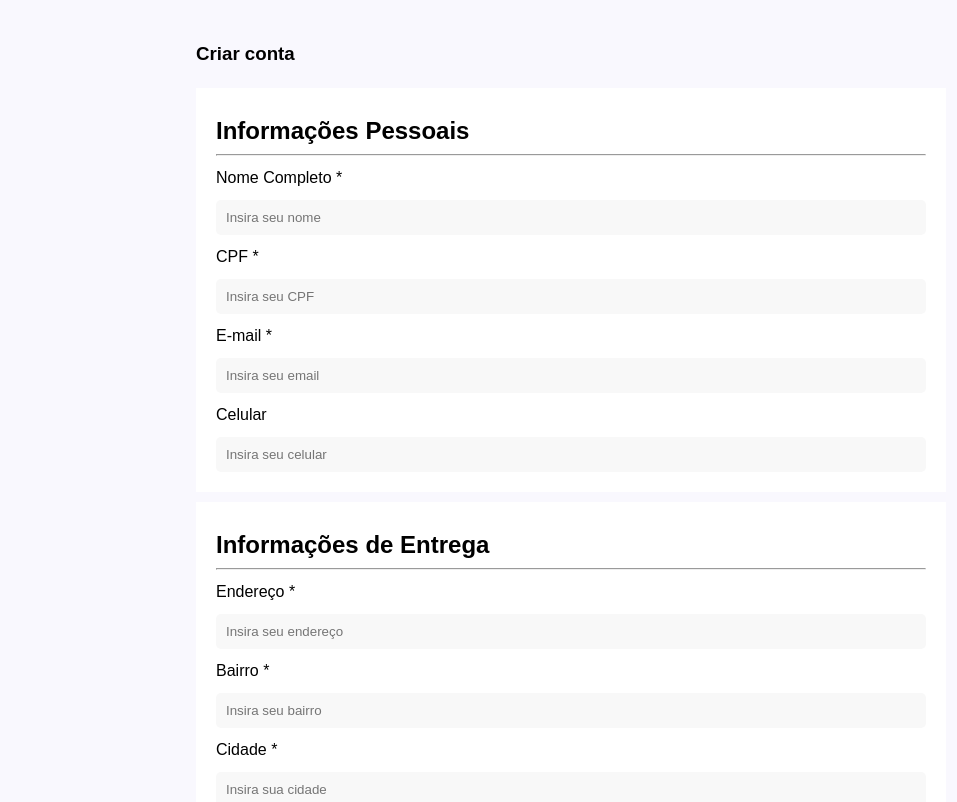
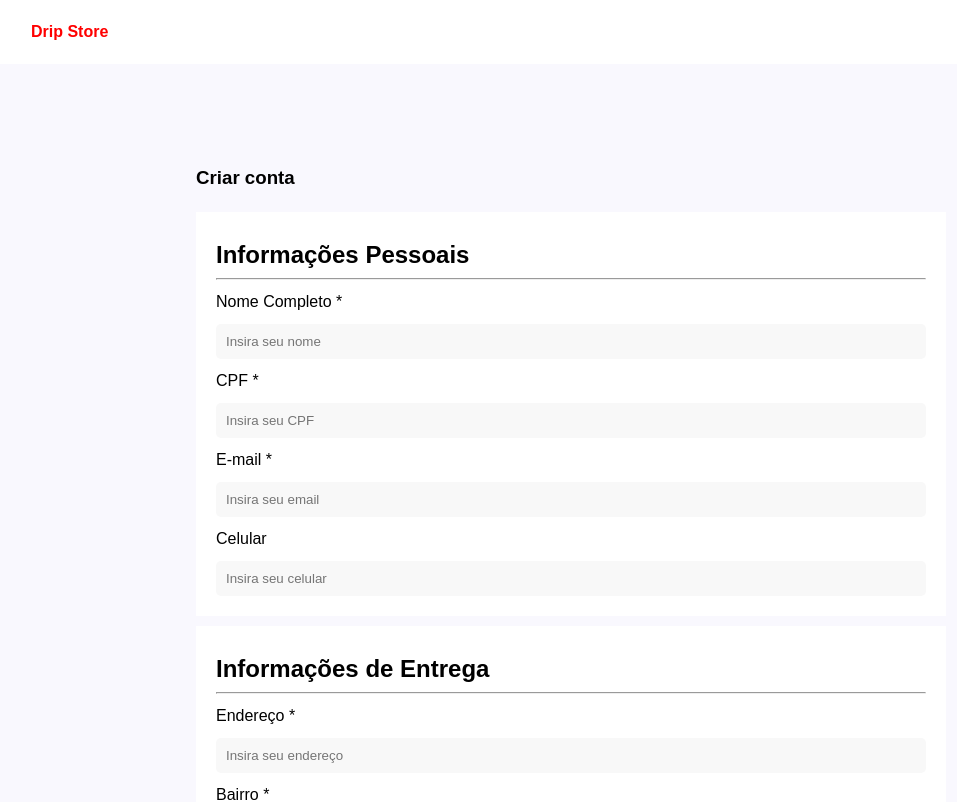
Before and after one commit to lucasrochabz/rocha-store, a React (Vite) app: page /criarconta in a window 1280 px wide. Shown: the top 802 px of the page, without its empty margins (69-1026 px from the left). Built offline with nearby package versions, Linux system fonts and the light colour scheme.

Commit message:
Add HeaderClean component

```diff
--- /dev/null
+++ b/src/components/HeaderClean/HeaderClean.css
@@ -0,0 +1,12 @@
+.header-clean-container {
+  background-color: white;
+  padding: 20px 100px;
+  margin-bottom: 100px;
+}
+
+.header-clean-container a {
+  color: red;
+  font-size: 16px;
+  font-weight: bold;
+  text-decoration: none;
+}
--- /dev/null
+++ b/src/components/HeaderClean/HeaderClean.jsx
@@ -0,0 +1,11 @@
+import './HeaderClean.css'
+
+export const HeaderClean = () => {
+  return(
+    <>
+      <div className='header-clean-container'>
+        <a href="http://localhost:5173/">Drip Store</a>
+      </div>
+    </>
+  )
+}
--- a/src/pages/CreateAccount/CreateAccount.css
+++ b/src/pages/CreateAccount/CreateAccount.css
@@ -9,10 +9,7 @@ body {
 
 .create-account-content {
   width: 750px;
-  margin-top: 40px;
-  margin-bottom: 80px;
 }
-
 
 .personal-information {
   background-color: white;
--- a/src/pages/CreateAccount/CreateAccount.jsx
+++ b/src/pages/CreateAccount/CreateAccount.jsx
@@ -1,9 +1,11 @@
 import { Footer } from "../../components/Footer/Footer";
+import { HeaderClean } from "../../components/HeaderClean/HeaderClean";
 import "./CreateAccount.css";
 
 export const CreateAccount = () => {
   return (
     <>
+    <HeaderClean />
     <section className="create-account-container">
       <section className="create-account-content">
         <h1>Criar conta</h1>
```
